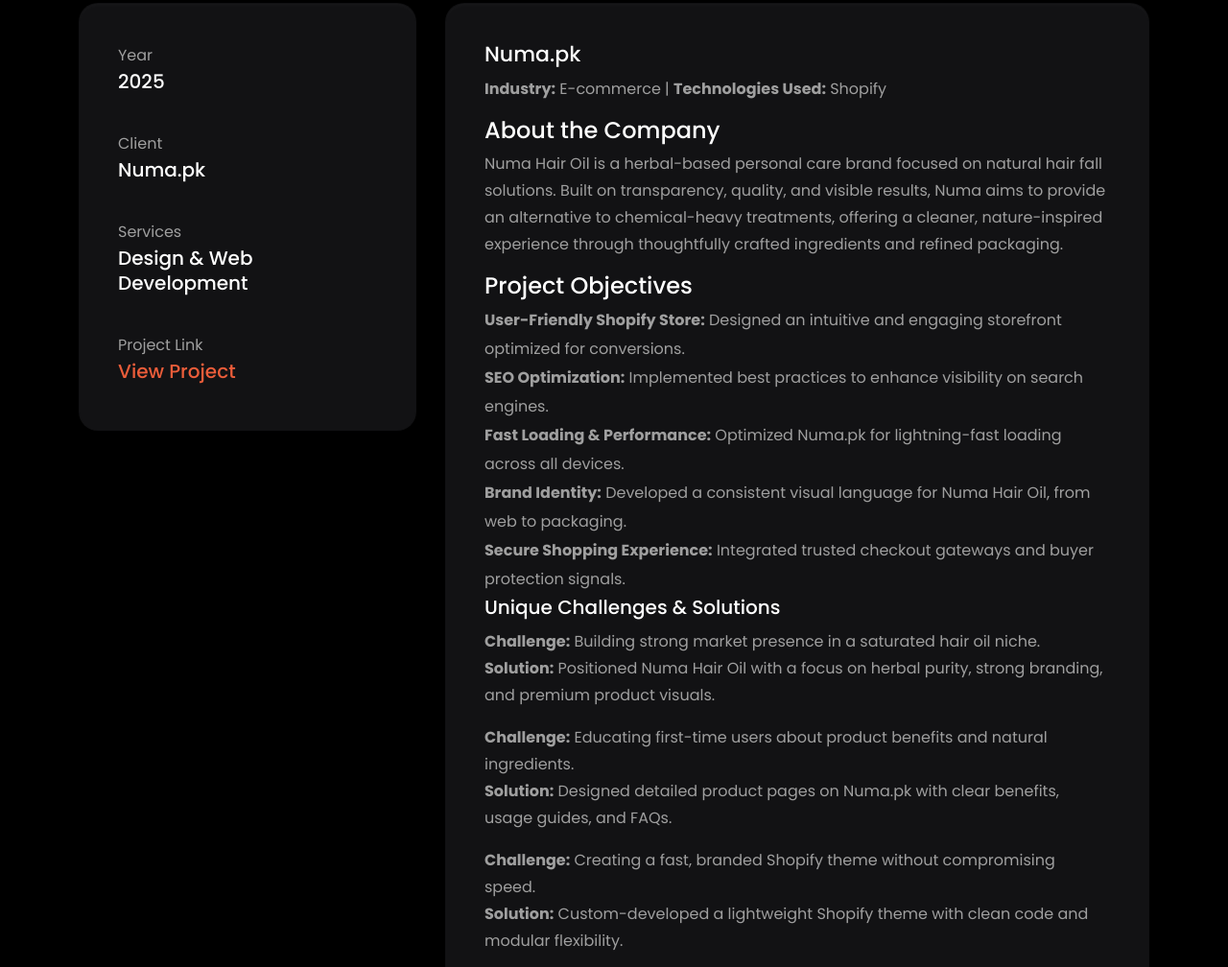
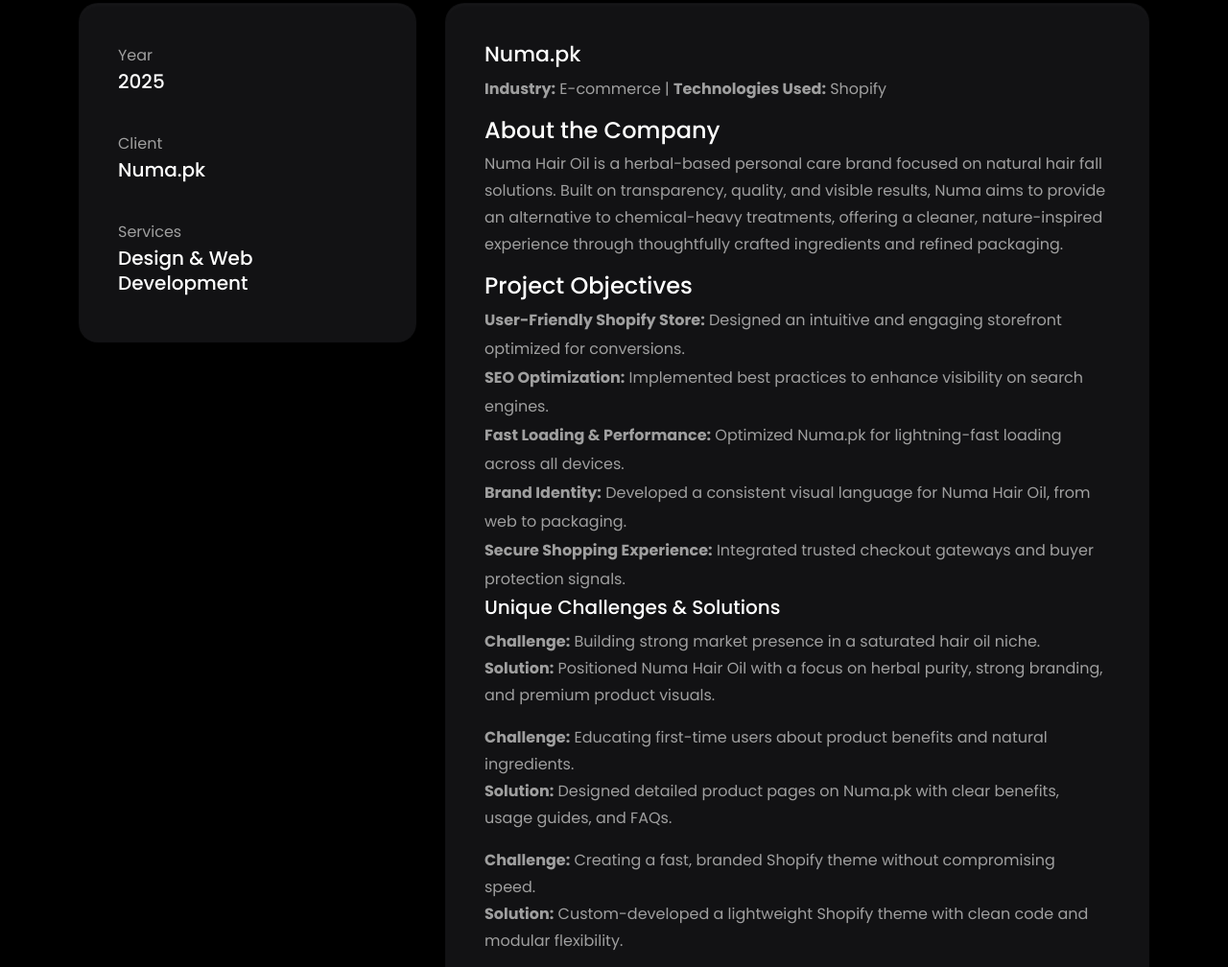
Before and after one commit to Waqar4444/MirzaWaqar.com, a plain HTML site: page portfolio/numa.pk/index.html in a window 1280 px wide. Shown: the part 1408-2416 px from the top of the page at 96% size. Drawn offline with Linux system fonts and the light colour scheme.

Commit message:
Numa Portfolio Update

```diff
--- a/portfolio/numa.pk/index.html
+++ b/portfolio/numa.pk/index.html
@@ -204,19 +204,7 @@
                 <p>Services</p>
                 <h3>Design & Web Development</h3>
               </div>
-              <div class="single-info">
-                <p>Project Link</p>
-                <h3>
-                  <a
-                    href="https://numa.pk/"
-                    class="project-view-link"
-                    target="_blank"
-                    rel="noopener noreferrer"
-                    title="Visit Numa.pk Website"
-                    >View Project</a
-                  >
-                </h3>
-              </div>
+
             </div>
             <!-- / END SINGLE LEFT DESIGN AREA -->
           </div>
```
